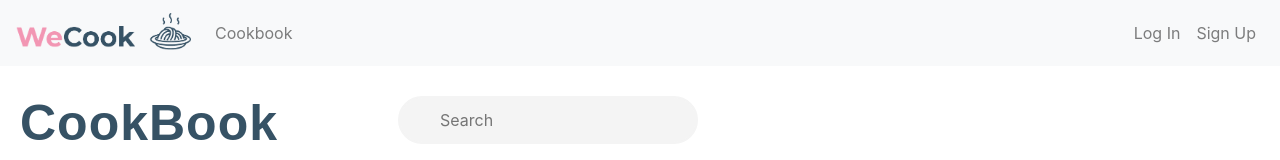
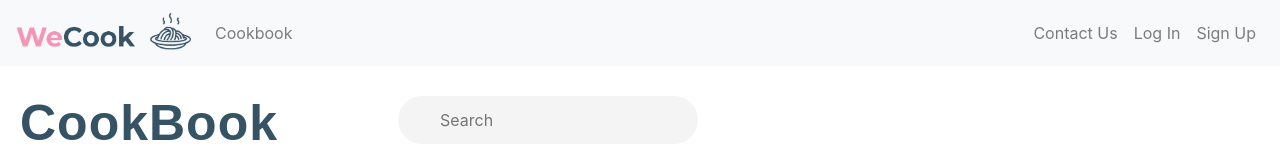
Before and after one commit to rtumalle0518/WeCook, a React (Create React App) app: page /cookbook in a window 1280 px wide. Shown: the top 160 px of the page. Built offline with nearby package versions, Linux system fonts and the light colour scheme; no server answers; a web font is replaced by a local one.

Commit message:
added contact us to navbar

```diff
--- a/src/components/NavigationBar.js
+++ b/src/components/NavigationBar.js
@@ -42,6 +42,7 @@ export default function NavigationBar() {
 
                     <Nav className="ml-auto">
                         <Nav.Link href="/userInfo">Profile</Nav.Link>
+                        <Nav.Link href="/ContactUs">Contact Us</Nav.Link>
                         <Nav.Link href="/WeCook" onClick={handleLogout}>Log Out</Nav.Link>
                     </Nav>
                 </Navbar>
@@ -67,6 +68,7 @@ export default function NavigationBar() {
                 </Nav>
 
                 <Nav className="ml-auto">
+                    <Nav.Link href="/ContactUs">Contact Us</Nav.Link>
                     <Nav.Link href="/login">Log In</Nav.Link>
                     <Nav.Link href="/signup">Sign Up</Nav.Link>
                 </Nav>
```
